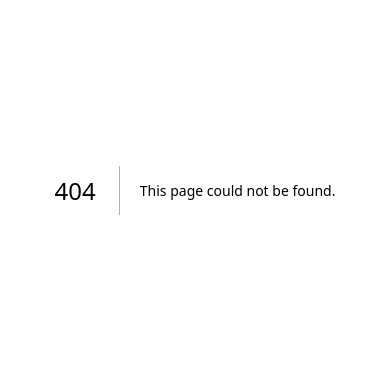
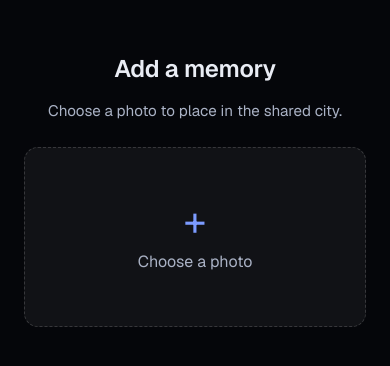
Before and after one commit to YegorGaidukov/special-memory, a Next.js app in the folder web/: page /m in a window 390 px wide. Before the commit this address had no page. Shown: the part 232-598 px from the top of the page. Built offline with nearby package versions, Linux system fonts and the light colour scheme; no server answers.

Commit message:
feat(web): minimal /m phone companion page (Add/Drive states, photo upload) + QR entry docs

```diff
--- /dev/null
+++ b/web/src/app/m/AddMemory.tsx
@@ -0,0 +1,110 @@
+"use client";
+
+import { useCallback, useRef, useState } from "react";
+import { pickImage } from "@/lib/upload/pickImage";
+import { getApiBaseUrl } from "@/lib/api/baseUrl";
+import styles from "./mobile.module.css";
+
+// Phase 2: photo pick + upload. Phase 3 adds the (auto/manual) date and the audio
+// recording, and switches placement to scatter-near-cluster. Kept intentionally bare.
+type Status = "idle" | "selected" | "uploading" | "done" | "error";
+
+export default function AddMemory({ onExplore }: { onExplore: () => void }) {
+  const inputRef = useRef<HTMLInputElement>(null);
+  const [status, setStatus] = useState<Status>("idle");
+  const [error, setError] = useState<string | null>(null);
+  const [file, setFile] = useState<File | null>(null);
+  const [previewUrl, setPreviewUrl] = useState<string | null>(null);
+
+  const choose = useCallback((files: FileList | null) => {
+    if (!files) return;
+    const picked = pickImage(files);
+    if ("error" in picked) {
+      setStatus("error");
+      setError(picked.error);
+      return;
+    }
+    setFile(picked.file);
+    setPreviewUrl((prev) => {
+      if (prev) URL.revokeObjectURL(prev);
+      return URL.createObjectURL(picked.file);
+    });
+    setError(null);
+    setStatus("selected");
+  }, []);
+
+  const upload = useCallback(async () => {
+    if (!file) return;
+    setStatus("uploading");
+    setError(null);
+    try {
+      const form = new FormData();
+      form.append("photo", file);
+      const r = await fetch(`${getApiBaseUrl()}/api/memories`, { method: "POST", body: form });
+      if (!r.ok) throw new Error(await r.text());
+      setStatus("done");
+    } catch (err) {
+      setStatus("error");
+      setError(String(err instanceof Error ? err.message : err));
+    }
+  }, [file]);
+
+  if (status === "done") {
+    return (
+      <main className={styles.screen}>
+        <div className={styles.center}>
+          <div className={styles.tick} aria-hidden>✓</div>
+          <h1 className={styles.title}>Memory added</h1>
+          <p className={styles.sub}>It’s finding its place in the city.</p>
+          <button className={styles.primary} onClick={onExplore}>
+            Explore the city
+          </button>
+        </div>
+      </main>
+    );
+  }
+
+  return (
+    <main className={styles.screen}>
+      <div className={styles.center}>
+        <h1 className={styles.title}>Add a memory</h1>
+        <p className={styles.sub}>Choose a photo to place in the shared city.</p>
+
+        <input
+          ref={inputRef}
+          type="file"
+          accept="image/jpeg,image/png"
+          hidden
+          onChange={(e) => choose(e.target.files)}
+        />
+
+        {previewUrl ? (
+          // eslint-disable-next-line @next/next/no-img-element
+          <img src={previewUrl} alt="" className={styles.preview} />
+        ) : null}
+
+        {status === "selected" || status === "uploading" ? (
+          <>
+            <button
+              className={styles.primary}
+              onClick={upload}
+              disabled={status === "uploading"}
+            >
+              {status === "uploading" ? "Adding…" : "Add to the city"}
+            </button>
+            <button className={styles.ghost} onClick={() => inputRef.current?.click()}>
+              Choose another
+            </button>
+          </>
+        ) : (
+          <button className={styles.pick} onClick={() => inputRef.current?.click()}>
+            <span className={styles.plus} aria-hidden>+</span>
+            Choose a photo
+          </button>
+        )}
+
+        {error ? <p className={styles.error}>{error}</p> : null}
+      </div>
+    </main>
+  );
+}
--- /dev/null
+++ b/web/src/app/m/DriveMode.tsx
@@ -0,0 +1,22 @@
+"use client";
+
+import styles from "./mobile.module.css";
+
+// Phase 2 placeholder. Phase 5 replaces this with the joystick: a move-joystick +
+// drag-to-look surface that drives the projected view over a WebSocket (single
+// driver), plus a "jump to a memory" button.
+export default function DriveMode({ onBack }: { onBack: () => void }) {
+  return (
+    <main className={styles.screen}>
+      <div className={styles.center}>
+        <h1 className={styles.title}>Drive the view</h1>
+        <p className={styles.sub}>
+          The joystick lands here soon — you’ll steer the projected city from your phone.
+        </p>
+        <button className={styles.ghost} onClick={onBack}>
+          ← Add another memory
+        </button>
+      </div>
+    </main>
+  );
+}
--- /dev/null
+++ b/web/src/app/m/MobileApp.tsx
@@ -0,0 +1,20 @@
+"use client";
+
+import { useState } from "react";
+import AddMemory from "./AddMemory";
+import DriveMode from "./DriveMode";
+
+// The phone has two states: contribute a memory, then drive the projected view.
+// One screen at a time, minimal chrome. Phase 3 enriches Add (date + audio +
+// scatter placement); Phase 5 fills Drive with the joystick.
+export type Mode = "add" | "drive";
+
+export default function MobileApp() {
+  const [mode, setMode] = useState<Mode>("add");
+
+  return mode === "add" ? (
+    <AddMemory onExplore={() => setMode("drive")} />
+  ) : (
+    <DriveMode onBack={() => setMode("add")} />
+  );
+}
--- /dev/null
+++ b/web/src/app/m/mobile.module.css
@@ -0,0 +1,134 @@
+/* Phone companion (/m). Full-bleed, dark, touch-first. Uses the shared tokens from
+   globals.css; intentionally minimal — one column, one action at a time. */
+
+.screen {
+  position: fixed;
+  inset: 0;
+  display: flex;
+  align-items: center;
+  justify-content: center;
+  padding: max(24px, env(safe-area-inset-top)) 24px max(24px, env(safe-area-inset-bottom));
+  background: var(--void);
+  color: var(--ink);
+  -webkit-tap-highlight-color: transparent;
+  overflow-y: auto; /* tall content (preview + buttons) scrolls on small phones */
+}
+
+.center {
+  width: 100%;
+  max-width: 360px;
+  display: flex;
+  flex-direction: column;
+  align-items: center;
+  text-align: center;
+  gap: 16px;
+}
+
+.title {
+  margin: 0;
+  font-size: 1.5rem;
+  font-weight: 600;
+  letter-spacing: -0.01em;
+}
+
+.sub {
+  margin: 0 0 8px;
+  color: var(--ink-dim);
+  font-size: 0.95rem;
+  line-height: 1.45;
+}
+
+/* Large primary tap target for choosing a photo. */
+.pick {
+  width: 100%;
+  min-height: 180px;
+  display: flex;
+  flex-direction: column;
+  align-items: center;
+  justify-content: center;
+  gap: 10px;
+  border: 1.5px dashed var(--line-strong);
+  border-radius: var(--r-lg);
+  background: var(--field);
+  color: var(--ink-dim);
+  font: inherit;
+  font-size: 1rem;
+  cursor: pointer;
+  transition: background var(--dur) var(--ease-out), border-color var(--dur) var(--ease-out);
+}
+.pick:active {
+  background: var(--field-hover);
+  border-color: var(--accent);
+  color: var(--ink);
+}
+
+.plus {
+  font-size: 2.5rem;
+  line-height: 1;
+  color: var(--accent);
+}
+
+.preview {
+  width: 100%;
+  max-height: 46vh;
+  object-fit: contain;
+  border-radius: var(--r-md);
+  background: var(--field);
+}
+
+/* Buttons */
+.primary,
+.ghost {
+  width: 100%;
+  min-height: 52px;
+  border-radius: var(--r-md);
+  font: inherit;
+  font-size: 1.05rem;
+  font-weight: 600;
+  cursor: pointer;
+  transition: background var(--dur) var(--ease-out), opacity var(--dur) var(--ease-out);
+}
+
+.primary {
+  border: none;
+  background: var(--accent);
+  color: var(--accent-ink);
+  box-shadow: 0 0 0 1px var(--line), 0 8px 24px -10px var(--accent-glow);
+}
+.primary:active {
+  background: var(--accent-strong);
+}
+.primary:disabled {
+  opacity: 0.6;
+  cursor: default;
+}
+
+.ghost {
+  border: 1px solid var(--line);
+  background: transparent;
+  color: var(--ink-dim);
+  font-weight: 500;
+  min-height: 44px;
+  font-size: 0.95rem;
+}
+.ghost:active {
+  background: var(--field);
+}
+
+.tick {
+  width: 64px;
+  height: 64px;
+  display: flex;
+  align-items: center;
+  justify-content: center;
+  border-radius: 50%;
+  background: var(--accent-soft);
+  color: var(--ok);
+  font-size: 2rem;
+}
+
+.error {
+  margin: 0;
+  color: var(--danger);
+  font-size: 0.9rem;
+}
--- /dev/null
+++ b/web/src/app/m/page.tsx
@@ -0,0 +1,18 @@
+import type { Viewport } from "next";
+import MobileApp from "./MobileApp";
+
+// The phone companion entry (scan a QR -> here). A deliberately minimal, full-bleed
+// page that never mounts the WebGL explorer. Lock zoom so the joystick (Phase 5)
+// doesn't pinch-zoom the page; cover the notch.
+export const viewport: Viewport = {
+  width: "device-width",
+  initialScale: 1,
+  maximumScale: 1,
+  userScalable: false,
+  viewportFit: "cover",
+  themeColor: "#05060a",
+};
+
+export default function MobilePage() {
+  return <MobileApp />;
+}
```
Also changed, not shown: 1 other file (tests, documents, lock files or other folders).
